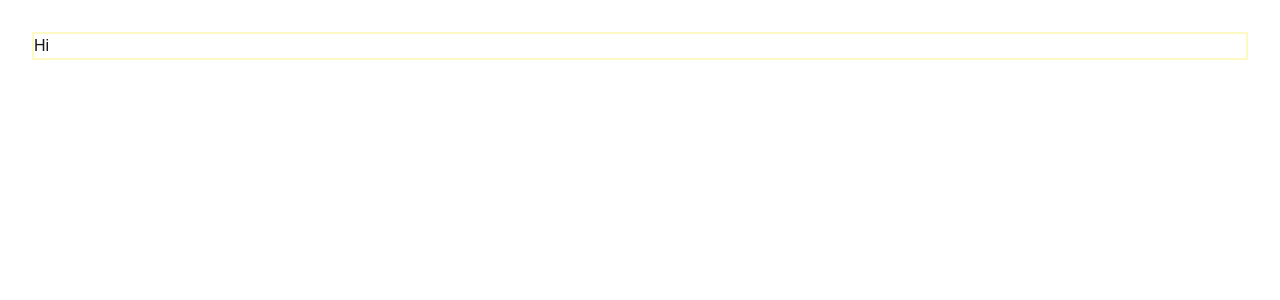
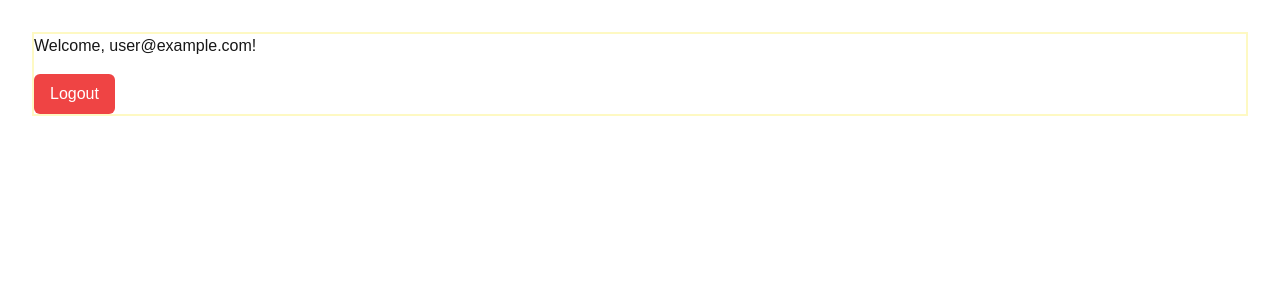
Before and after one commit to kevinnguyen2321/workout-tracker, a Next.js app: page / in a window 1280 px wide. Shown: the top 300 px of the page. Built offline with nearby package versions, Linux system fonts and the light colour scheme; no server answers; sample sign-in values are in the browser's storage.

Commit message:
Completed log out funcitonality

```diff
--- a/app/layout.js
+++ b/app/layout.js
@@ -1,6 +1,9 @@
+'use client';
+
 import { Geist, Geist_Mono } from 'next/font/google';
 import './globals.css';
 import '../app/styles/globals.css';
+import { SessionProvider } from 'next-auth/react';
 
 const geistSans = Geist({
   variable: '--font-geist-sans',
@@ -12,18 +15,13 @@ const geistMono = Geist_Mono({
   subsets: ['latin'],
 });
 
-export const metadata = {
-  title: 'Create Next App',
-  description: 'Generated by create next app',
-};
-
 export default function RootLayout({ children }) {
   return (
     <html lang="en">
       <body
         className={`${geistSans.variable} ${geistMono.variable} antialiased`}
       >
-        {children}
+        <SessionProvider>{children}</SessionProvider>
       </body>
     </html>
   );
--- a/app/page.js
+++ b/app/page.js
@@ -1,9 +1,33 @@
-import Image from 'next/image';
+'use client';
+
+import { useSession } from 'next-auth/react';
+import { useRouter } from 'next/navigation';
+import { signOut } from 'next-auth/react';
 
 export default function Home() {
+  const { data: session, status } = useSession();
+  const router = useRouter();
+
+  // Redirect to login if not authenticated
+  if (status === 'loading') {
+    return <p>Loading...</p>; // Show a loading state while checking session
+  }
+
+  if (!session) {
+    router.push('/login');
+
+    return null; // Prevent rendering the page content before redirect
+  }
+
   return (
     <div className="border-2 border-yellow-100 m-8">
-      <p>Hi</p>
+      <p>Welcome, {session.user.email}!</p>
+      <button
+        onClick={() => signOut()}
+        className="mt-4 px-4 py-2 bg-red-500 text-white rounded-md"
+      >
+        Logout
+      </button>
     </div>
   );
 }
```
